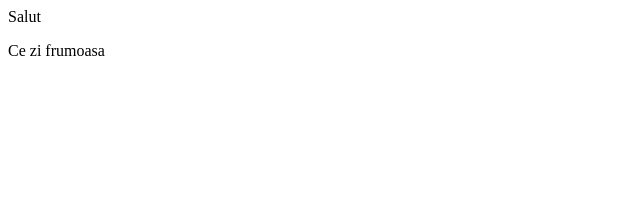
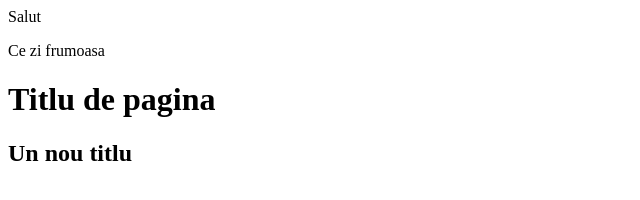
Before and after one commit to DamianBulu/DemoRepo, a plain HTML site: page index.html in a window 1280 px wide. Shown: the whole page, without its empty margins (0-640 px from the left). Drawn offline with Linux system fonts and the light colour scheme.

Commit message:
A treia actualizare

```diff
--- a/index.html
+++ b/index.html
@@ -1,3 +1,6 @@
 <div>Salut</div>
 
 <p>Ce zi frumoasa</p>
+
+<h1>Titlu de pagina</h1>
+<h2>Un nou titlu</h2>
```
